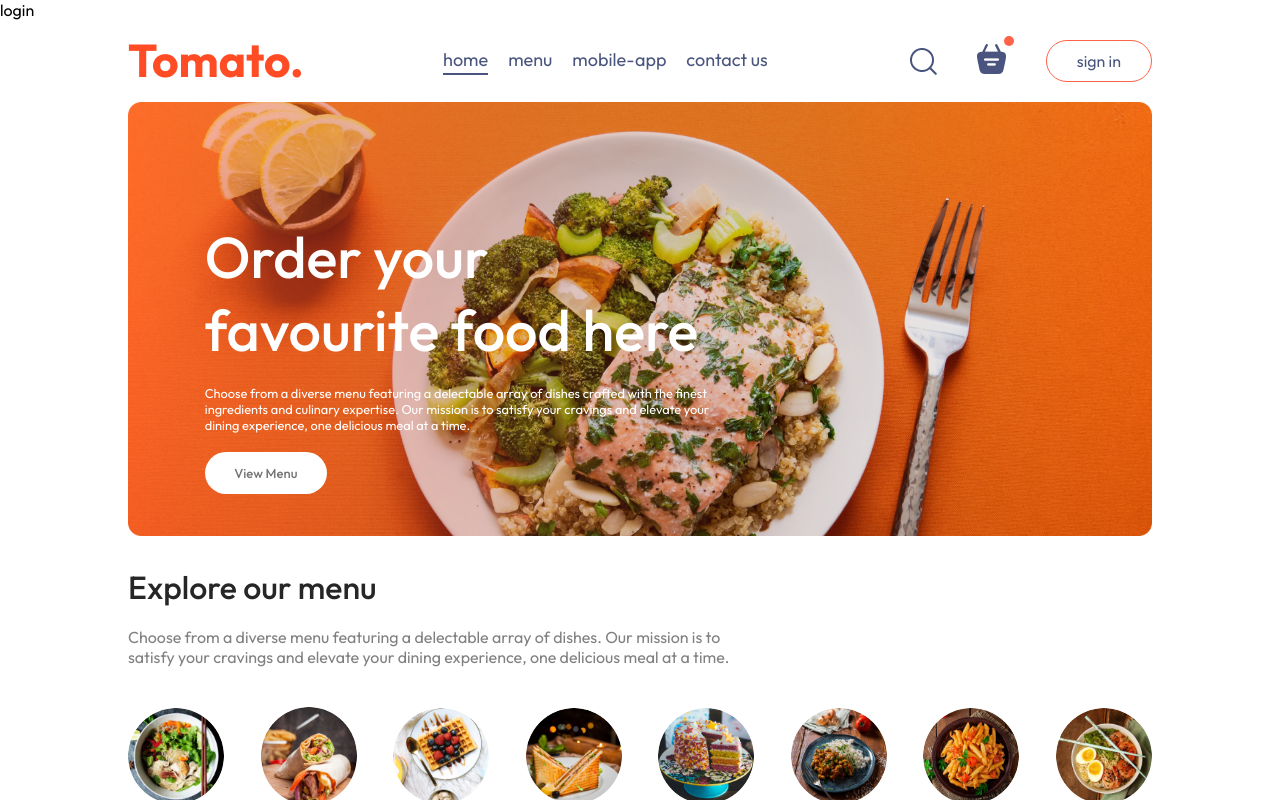
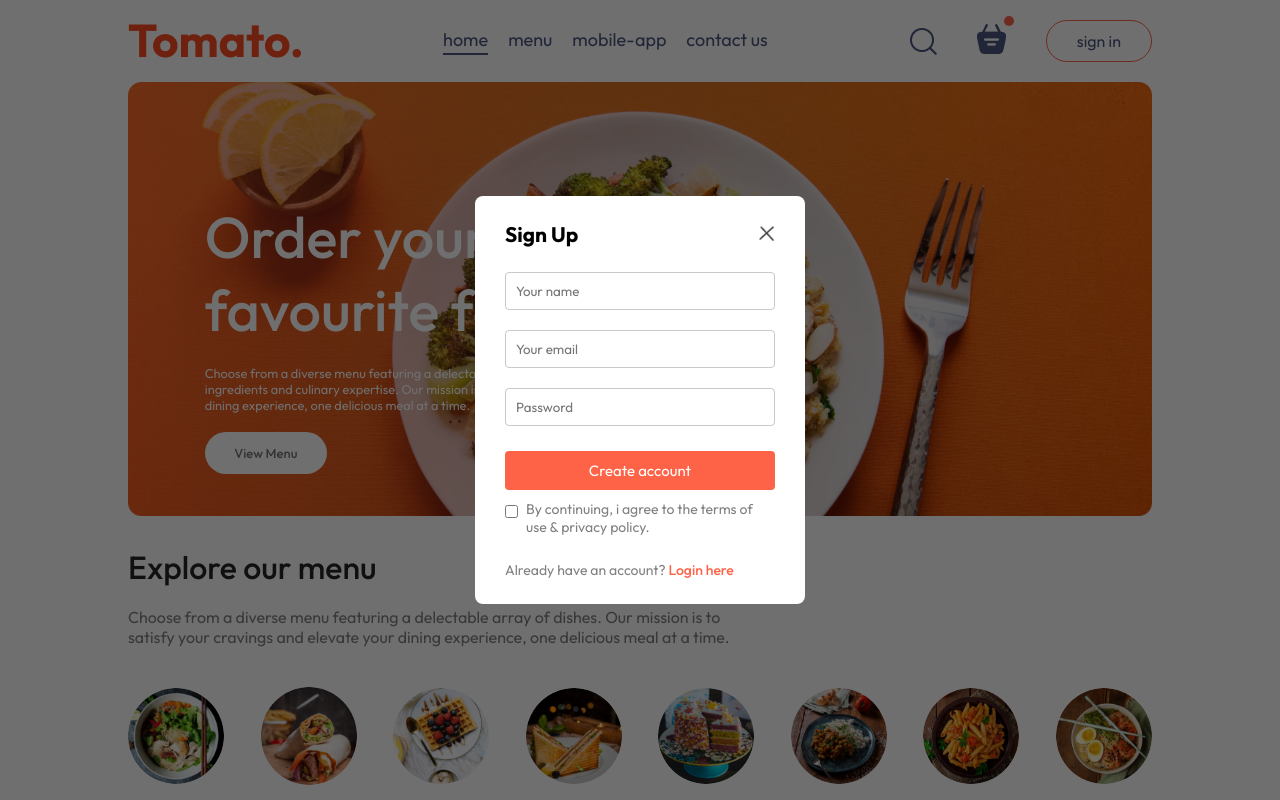
Before and after one commit to escape2005/Food-Delivery-Website, a React (Vite) app in the folder frontend/: page / in a window 1280 px wide. Both pictures are taken after a click on the button "sign in". Shown: the top 800 px of the page. Built offline with nearby package versions, Linux system fonts and the light colour scheme.

Commit message:
SignUp & LoginIn Popup UI

```diff
--- a/frontend/src/App.jsx
+++ b/frontend/src/App.jsx
@@ -13,7 +13,7 @@
 
   return (
     <>
-    {showLogin?<LoginPopup/>:<></>}
+    {showLogin?<LoginPopup setShowLogin={setShowLogin} />:<></>}
       <div className="app">
         <Navbar setShowLogin={setShowLogin} />
         <Routes>
--- a/frontend/src/components/LoginPopup/LoginPopup.css
+++ b/frontend/src/components/LoginPopup/LoginPopup.css
@@ -0,0 +1,65 @@
+.login-popup{
+    position: absolute;
+    z-index: 1;
+    width: 100%;
+    height: 100%;
+    background-color: #00000090;
+    display: grid;
+}
+.login-popup-container{
+    place-self: center;
+    width: max(23vw,330px);
+    color: #808080;
+    background-color: white;
+    border-radius: 8px;
+    display: flex;
+    flex-direction: column;
+    gap: 25px;
+    padding: 25px 30px;
+    font-size: 14px;
+    animation: fadeIn 0.5s;
+}
+.login-popup-title{
+    display: flex;
+    justify-content: space-between;
+    align-items: center;
+    color: black;
+}
+.login-popup-title img{
+    width: 16px;
+    cursor: pointer;
+}
+.login-popup-inputs{
+    display: flex;
+    flex-direction: column;
+    gap: 20px;
+}
+.login-popup-inputs input{
+    outline: none;
+    border: 1px solid #c9c9c9;
+    padding: 10px;
+    border-radius: 4px;
+}
+.login-popup-container button{
+    border: none;
+    padding: 10px;
+    border-radius: 4px;
+    color: white;
+    background-color: tomato;
+    font-size: 15px;
+    cursor: pointer;
+}
+.login-popup-condition{
+    display: flex;
+    align-items: start;
+    gap: 8px;
+    margin-top: -15px;
+}
+.login-popup-condition input{
+    margin-top: 5px;
+}
+.login-popup p span{
+    color: tomato;
+    font-weight: 500;
+    cursor: pointer;
+}
--- a/frontend/src/components/LoginPopup/LoginPopup.jsx
+++ b/frontend/src/components/LoginPopup/LoginPopup.jsx
@@ -1,10 +1,35 @@
 import React from 'react'
 import './LoginPopup.css'
+import { useState } from 'react'
+import { assets } from '../../assets/assets'
 
-const LoginPopup = () => {
+const LoginPopup = ({setShowLogin}) => {
+
+  const [currState, setCurrState] = useState("Sign Up")
+
   return (
     <div className='login-popup'>
-      login
+      <form className="login-popup-container">
+        <div className="login-popup-title">
+          <h2>{currState}</h2>
+          <img onClick={()=>setShowLogin(false)} src={assets.cross_icon} alt="" />
+        </div>
+        <div className="login-popup-inputs">
+          {currState==="Login"?<></>:<input type="text" placeholder='Your name' required/>}
+
+          <input type="email" placeholder='Your email' required/>
+          <input type="password" placeholder='Password' required/>
+        </div>
+        <button>{currState==="Sign Up"?"Create account":"Login "}</button>
+        <div className="login-popup-condition">
+          <input type="checkbox" required />
+          <p>By continuing, i agree to the terms of use & privacy policy.</p>
+        </div>
+        {currState==="Login"
+        ?<p>Create a new account? <span onClick={()=>setCurrState("Sign Up")}>Click here</span></p>:
+        <p>Already have an account? <span onClick={()=>setCurrState("Login")}>Login here</span></p>
+      }
+      </form>
     </div>
   )
 }
```
